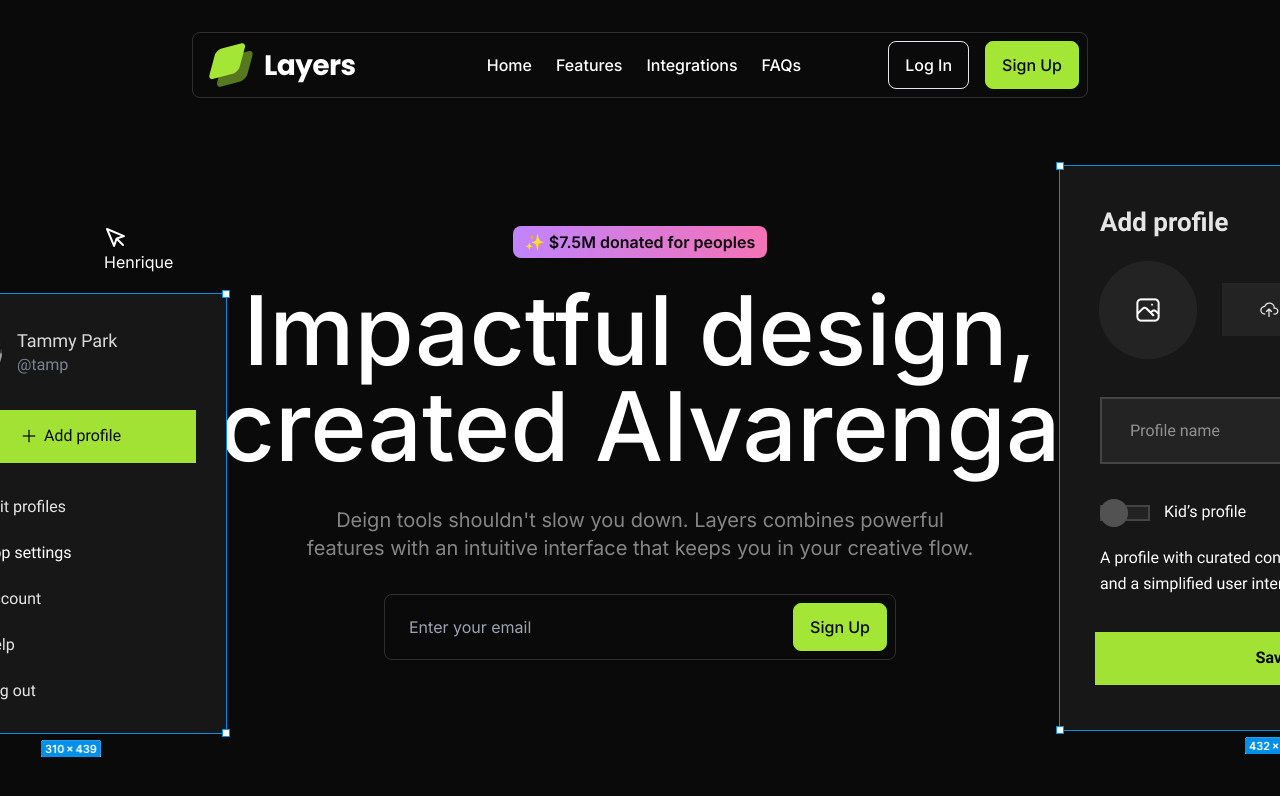
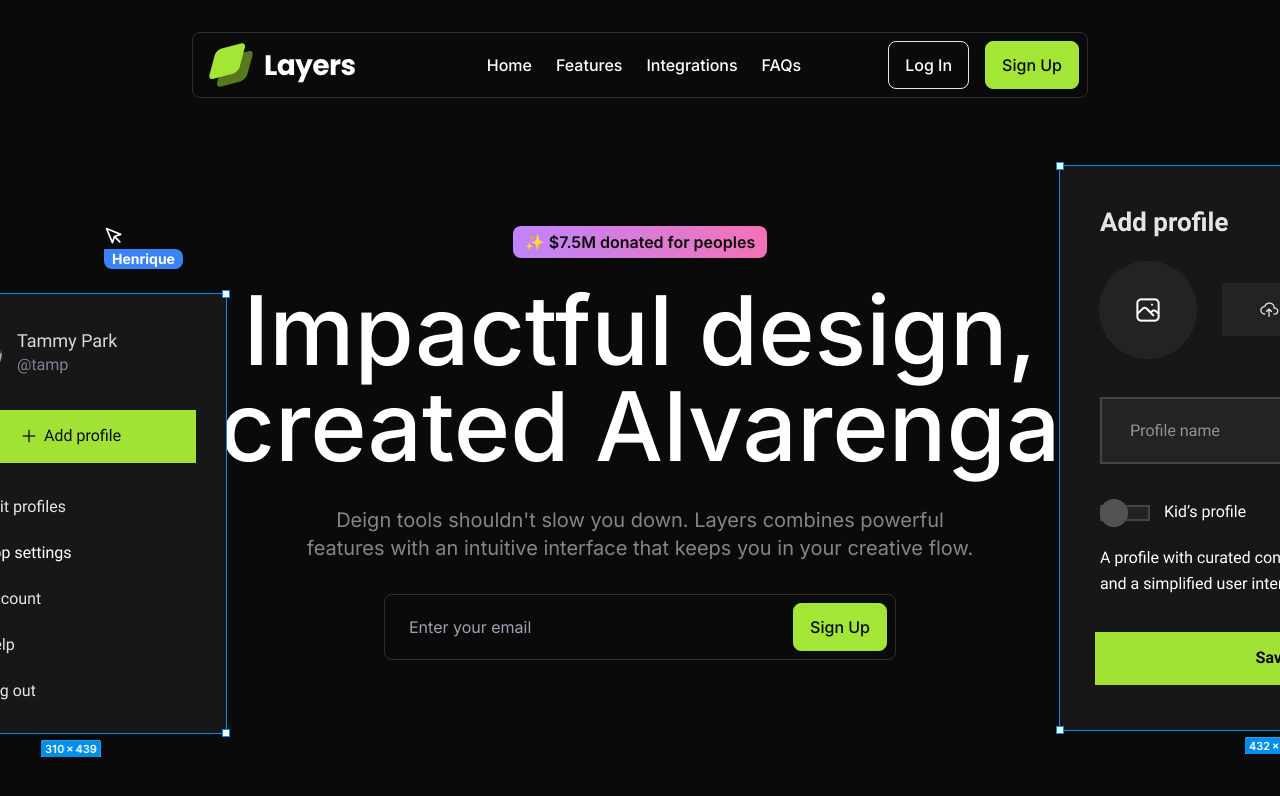
Before and after one commit to Alvarenga7/Landing-Page-Impactfcul-Design, a Next.js app: page / in a window 1280 px wide. Shown: the top 796 px of the page. Built offline with nearby package versions, Linux system fonts and the light colour scheme.

Commit message:
fix:ajuste na div da box

```diff
--- a/src/components/Pointer.tsx
+++ b/src/components/Pointer.tsx
@@ -10,7 +10,7 @@ export default function Pointer() {
                 strokeWidth="2"
                 stroke-linecap="round"
                 stroke-linejoin="round"
-                className="feather feather-mouse-pointer text-white"
+                className="feather feather-mouse-pointer text-white size-5"
             >
                 <path d="M3 3l7.07 16.97 2.51-7.39 7.39-2.51L3 3z">
                 </path>
@@ -18,7 +18,7 @@ export default function Pointer() {
                 </path>
             </svg>
             <div>
-                <div>Henrique</div>
+                <div className="inline-flex rounded-lg font-bold  text-sm bg-blue-500 px-2 rounded-tl-none">Henrique</div>
             </div>
         </div>
     )
```
